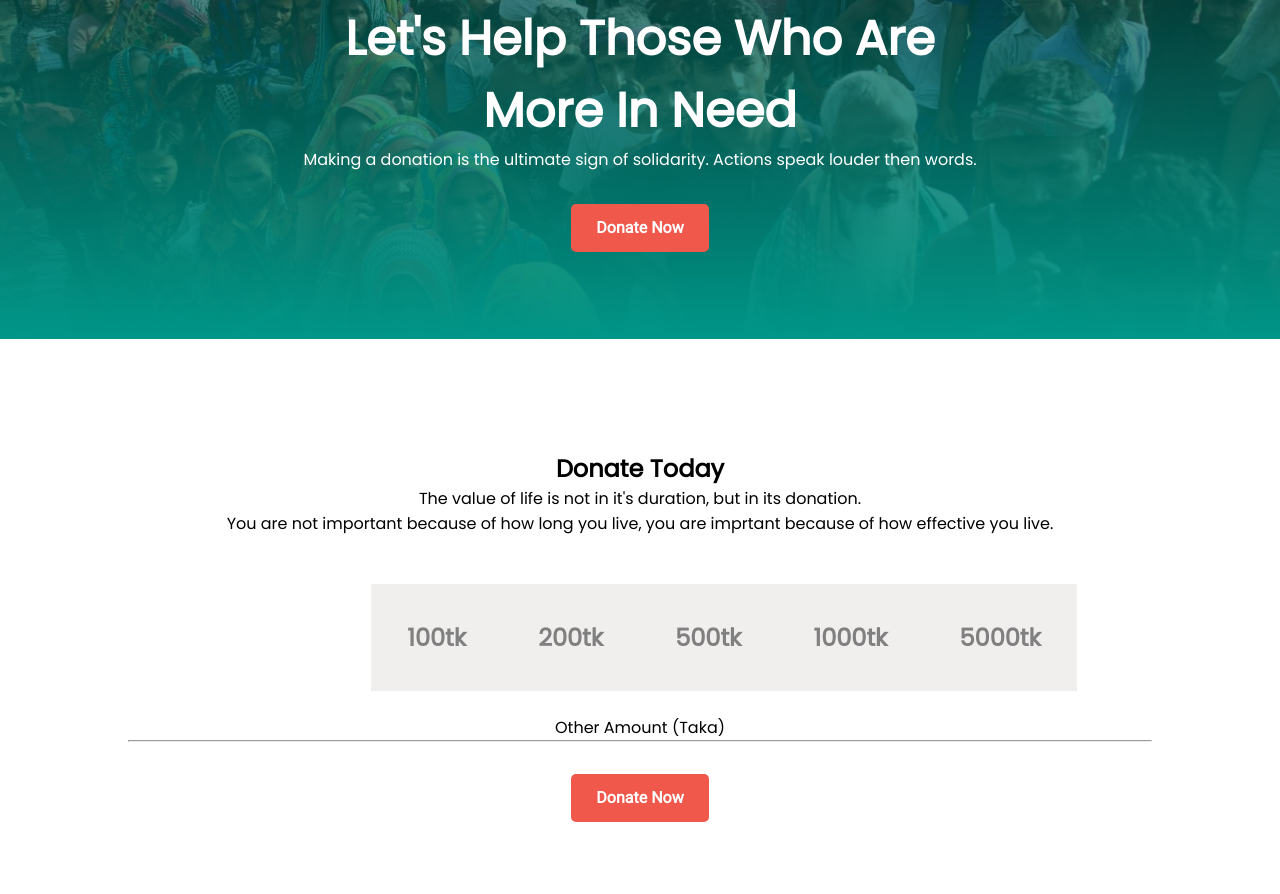
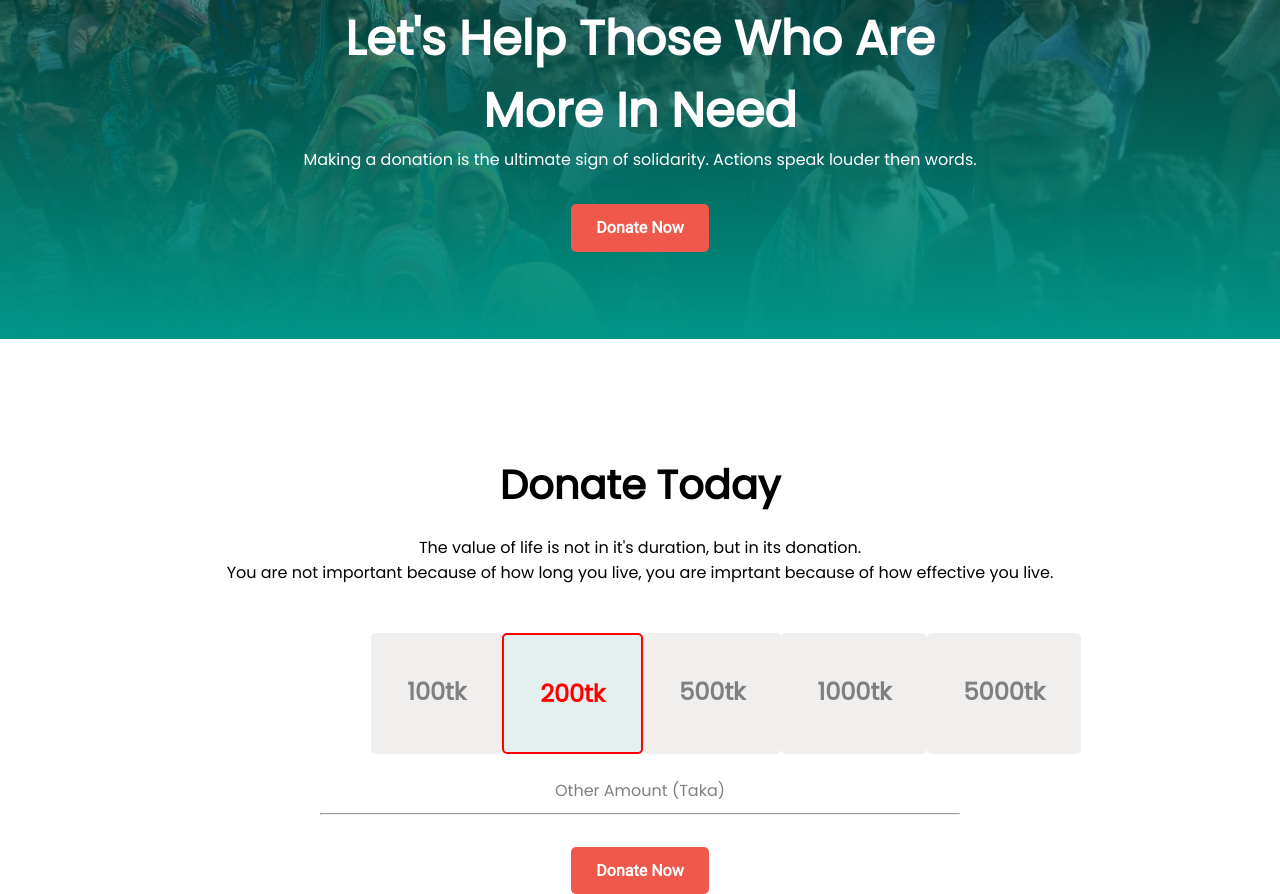
Before and after one commit to hamimhossain1/donation-giving, a plain HTML site: page index.html in a window 1280 px wide. Shown: the part 221-1115 px from the top of the page. Before the commit the page ends 1043 px from the top, so only its background shows below. Drawn offline with Linux system fonts and the light colour scheme.

Commit message:
donate money section finish

```diff
--- a/index.html
+++ b/index.html
@@ -37,12 +37,12 @@
         <p>The value of life is not in it's duration, but in its donation. <br> You are not important because of how long you live, you are imprtant because of how effective you live.</p>
         <div class="amount-potions">
             <h5>100tk</h5>
-            <h5>200tk</h5>
+            <h5 class="red">200tk</h5>
             <h5>500tk</h5>
             <h5>1000tk</h5>
             <h5>5000tk</h5>
         </div>
-        <p>Other Amount (Taka)</p>
+        <p class="other-amount">Other Amount (Taka)</p>
         <hr>
         <button class="banner-btn">Donate Now</button>
 
--- a/style.css
+++ b/style.css
@@ -42,7 +42,11 @@ body{
 /* ....donate money section .... */
 #donateMoney{
     text-align: center;
-    padding-top: 7em;
+    padding-top: 6em;
+}
+.donateMoney-text{
+    font-size: 2.5em;
+    padding: .5em;
 }
 #donateMoney h5{
     margin-bottom: 1em;
@@ -56,20 +60,26 @@ body{
     margin: 10px;
     justify-content: space-around;
     margin: auto;
-
 }
 .amount-potions h5{
-    /* border: 2px solid red; */
-    padding: 1.5em;
+    padding: 1.7em 1.5em ;
     background-color: rgb(241, 238, 238);
+    border-radius: 5px;
 }
 hr{
-    width: 80%;
+    width: 50%;
     margin: auto;
 }
-/* .donateMoney-text{
-    font-weight: 900;
-} */
+.other-amount{
+    color: gray;
+    margin-bottom: 10px;
+}
+.red{
+    border: 2px solid red;
+    background-color: #e6eff0 !important;
+    color: red !important;
+}
+
 
 
 
```
